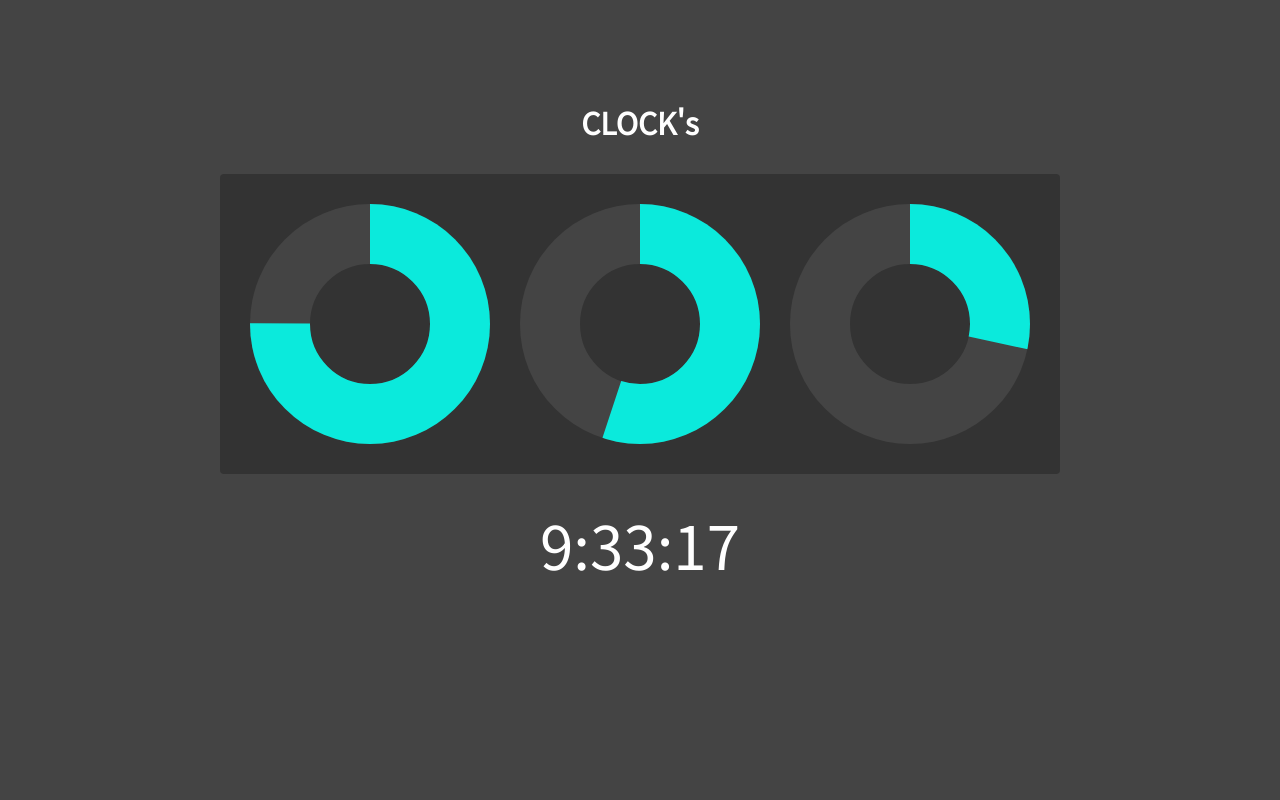
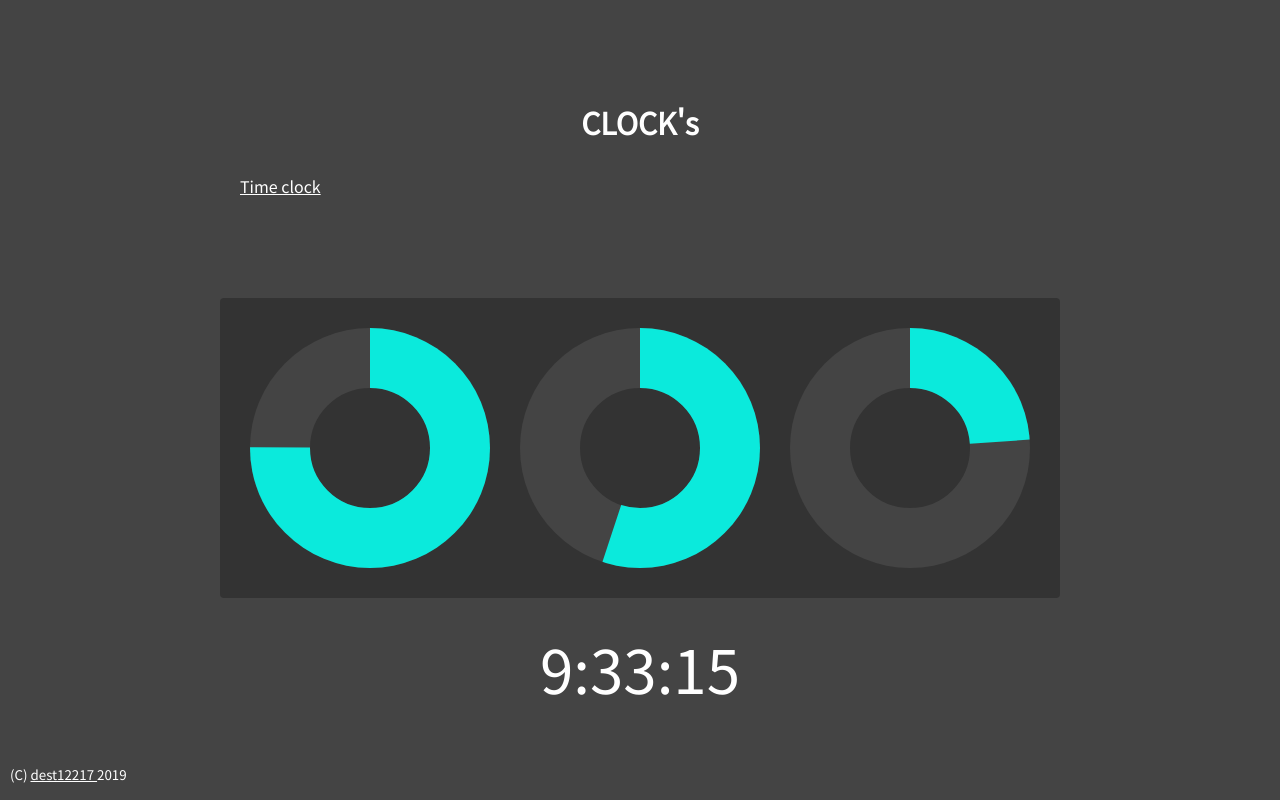
Before and after one commit to dest12217/clock, a website built with webpack: page src/index.pug in a window 1280 px wide. Built offline with nearby package versions, Linux system fonts and the light colour scheme.

Commit message:
add: ヘダフタ

```diff
--- /dev/null
+++ b/src/_nav.pug
@@ -0,0 +1,3 @@
+nav#nav_global
+  ul
+    li: a(href="#anc_01"): span Time clock
--- a/src/index.pug
+++ b/src/index.pug
@@ -8,6 +8,13 @@ html(lang="ja")
     title CLOCK's
   body
     #page
+      header#header
+        h1.ttl_page_01 CLOCK's
+        include _nav.pug
       main#main
-        h1.ttl_page_01 CLOCK's
         include _clock.pug
+      footer#footer
+        p.copyright: small
+          | (C)
+          a(href="https://github.com/dest12217/clock" target="_blank" rel="noopener") dest12217
+          | 2019
--- a/src/scss/_reset.scss
+++ b/src/scss/_reset.scss
@@ -18,3 +18,12 @@ body {
   min-height: 100vh;
   overflow: hidden;
 }
+
+a {
+  color: inherit;
+  font: inherit;
+}
+
+li {
+  list-style: none;
+}
--- a/src/scss/style.scss
+++ b/src/scss/style.scss
@@ -2,18 +2,39 @@
 
 @import "_reset.scss";
 
+$wid: 840px;
+
 body {
   background-color: #444;
+  color: #fff;
 }
 
 #page {
   padding: 0 10px;
 }
 
+#header {
+  margin: 0 auto;
+  padding: 100px 0 50px;
+  max-width: $wid;
+}
+
+#nav_global {
+  > ul {
+    display: flex;
+    > li {
+      > a {
+        display: inline-block;
+        padding-left: 20px;
+      }
+    }
+  }
+}
+
 #main {
   margin: 0 auto;
-  padding: 100px 0;
-  max-width: 840px;
+  padding: 50px 0;
+  max-width: $wid;
 }
 
 #clock {
@@ -51,14 +72,12 @@ body {
   }
   .clock_pgh {
     font-size: 6rem;
-    color: #fff;
     text-align: center;
   }
 }
 
 .ttl_page_01 {
   font-size: 3rem;
-  color: #fff;
   text-align: center;
   margin-bottom: 1em;
 }
```
Also changed, not shown: docs/cmn/js/clock.js, docs/index.html, 1 other file.
